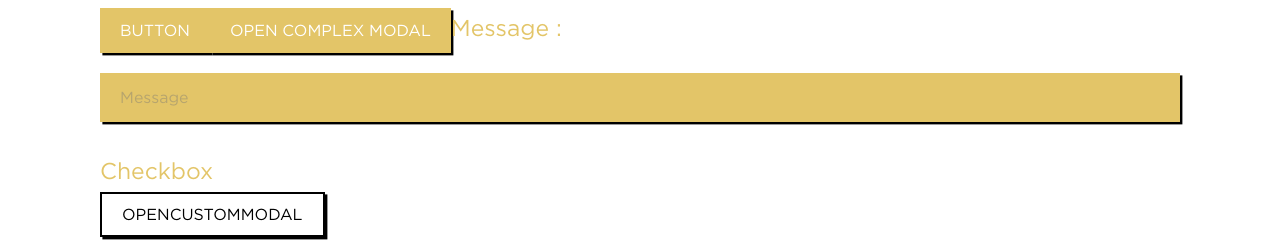
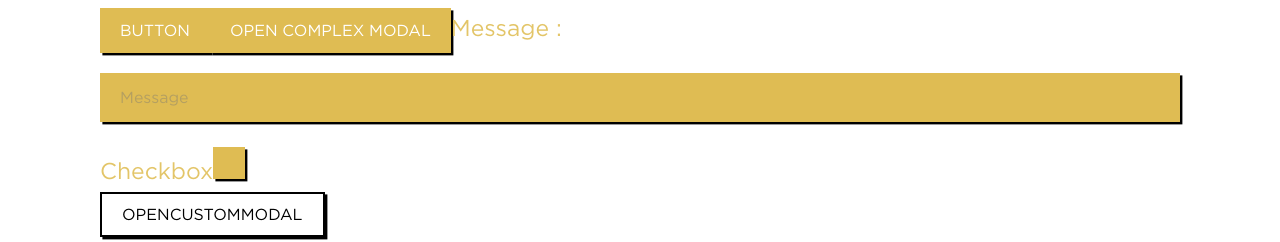
Before and after one commit to use-compose/ui, a Vue app: page / in a window 1280 px wide. Shown: the top 242 px of the page. Built offline with nearby package versions, Linux system fonts and the light colour scheme.

Commit message:
Fix state common lightness between variants (#281)
* Fix state common lightness between variants

* Adjust state base lightness

```diff
--- a/src/assets/css/theme.css
+++ b/src/assets/css/theme.css
@@ -7,6 +7,7 @@
 /*
  * CSS Type Grinding - https://www.bitovi.com/blog/css-only-type-grinding-casting-tokens-into-useful-values
 */
+@layer state;
 
 /*
  * Color Properties
@@ -83,6 +84,12 @@
       color-mix(in srgb,
         var(--color-secondary) calc(var(--secondary) * 100%),
         var(--color-danger) calc(var(--danger) * 100%)));
+  /*
+  --theme-current-color-hue: calc(var(--color-bg-hue) * var(--primary) + var(--color-bg-hue) * var(--secondary) + var(--color-bg-hue) * var(--danger));
+  --theme-current-color-saturation: calc(var(--color-bg-saturation) * var(--primary) + var(--color-bg-saturation) * var(--secondary) + var(--color-bg-saturation) * var(--danger));
+  --theme-current-color-lightness: calc(var(--color-bg-lightness) * var(--primary) + var(--color-bg-lightness) * var(--secondary) + var(--color-bg-lightness) * var(--danger));
+  --theme-current-color-opacity: calc(var(--color-bg-opacity) * var(--primary) + var(--color-bg-opacity) * var(--secondary) + var(--color-bg-opacity) * var(--danger)); */
+
 
   --component-box-shadow: var(--component-box-shadow-base);
   --component-box-shadow-color: var(--theme-current-color);
@@ -167,6 +174,13 @@
   --text: var(--text-else-0);
 }
 
+
+/* TODO: dynamic font color based on background */
+.y-button span {
+  --color-text-not-percentage: var(--color-text-lightness) / 1%;
+  --component-text-lightness: calc(((var(--component-bg-lightness) / 1%) - var(--threshold) * 1%) * -100%);
+}
+
 /*
  * State Properties
 */
@@ -236,8 +250,8 @@
   inherits: true;
 }
 
-/*
-.base {
+@layer state {
+  .base:not([disabled]):not(.disabled) {
     --state: base;
   }
 
@@ -255,7 +269,34 @@
 
   .disabled {
     --state: disabled;
-} */
+  }
+
+  .base,
+  .hover,
+  .active,
+  .focus,
+  .focus-visible,
+  .disabled {
+    --base-else-0: var(--state);
+    --base: var(--base-else-0);
+
+    --hover-else-0: var(--state);
+    --hover: var(--hover-else-0);
+
+    --active-else-0: var(--state);
+    --active: var(--active-else-0);
+
+    --focus-else-0: var(--state);
+    --focus: var(--focus-else-0);
+
+    --disabled-else-0: var(--state);
+    --disabled: var(--disabled-else-0);
+
+  }
+
+
+}
+
 
 /* .focus,
 :focus,
--- a/src/assets/css/theme/state.css
+++ b/src/assets/css/theme/state.css
@@ -6,7 +6,7 @@
 :root {
   --state-base-bg-hue: 0;
   --state-base-bg-saturation: 0%;
-  --state-base-bg-lightness: var(--color-primary-lightness);
+  --state-base-bg-lightness: 60%;
   --state-base-bg-opacity: 1;
   --state-base-border-hue: 0;
   --state-base-border-saturation: 0%;
--- a/src/assets/scss/base/_animations.scss
+++ b/src/assets/scss/base/_animations.scss
@@ -70,24 +70,24 @@
 
 @keyframes checked-in {
   0% {
-    transform: scale(0);
+    --transform-scale: 0;
     background-color: transparent;
   }
 
   100% {
-    transform: scale(1);
+    --transform-scale: 1;
     background-color: utils.color(main-dark, black);
   }
 }
 
 @keyframes checked-out {
   0% {
-    transform: scale(1);
+    --transform-scale: 1;
     background-color: utils.color(main-dark, black);
   }
 
   100% {
-    transform: scale(0);
+    --transform-scale: 0;
     background-color: transparent;
   }
 }
--- a/src/assets/scss/theme.scss
+++ b/src/assets/scss/theme.scss
@@ -211,6 +211,7 @@ body {
 @include utils.cssvars(
   'component',
   (
+    // height: auto,
     transform: translate(0, 0),
     transform-value: calc(utils.theme(base-unit-calc) / 2 * var(--active)),
     transform-hover: utils.component(transform),
@@ -227,7 +228,7 @@ body {
     border-color: utils.color(main-dark),
     font-size: 1rem,
     not-contained: calc(1 - var(--contained, 1)),
-    transition: all 0.1s linear,
+    transition: all 0.1s linear
   )
 );
 
--- a/src/assets/scss/theme/_variant.scss
+++ b/src/assets/scss/theme/_variant.scss
@@ -42,11 +42,13 @@
     @include state.hover {
       @include mixins.component(bg-opacity, var(--state-active-bg-lightness));
     }
+
+    @include state.focus {
+      @include mixins.component(bg-opacity, var(--state-base-bg-lightness));
+    }
+
     @include state.active {
       @include mixins.component(bg-opacity, var(--state-hover-bg-lightness));
-    }
-    @include state.focus {
-      @include mixins.component(bg-opacity, var(--state-base-bg-lightness));
     }
 
     @include state.disabled {
@@ -66,10 +68,7 @@
       @include mixins.component(bg-opacity, var(--state-active-bg-lightness));
       // --variant-text-border-opacity: 1; // @include mixins.component(bg-opacity, var(--state-hover-bg-lightness));
     }
-    @include state.active {
-      @include mixins.component(bg-opacity, var(--state-hover-bg-lightness));
-      outline: 2px solid currentcolor;
-    }
+
     @include state.focus {
       @include mixins.component(bg-opacity, var(--state-base-bg-lightness));
       // @include mixins.component(border-width, 2px);
@@ -77,6 +76,11 @@
       // @include mixins.component(color-border, currentcolor);
     }
 
+    @include state.active {
+      @include mixins.component(bg-opacity, var(--state-hover-bg-lightness));
+      outline: 2px solid currentcolor;
+    }
+
     @include state.disabled {
       @include mixins.component(bg-opacity, var(--state-disabled-bg-lightness));
     }
--- a/src/components/form/YCheckbox/YCheckbox.scss
+++ b/src/components/form/YCheckbox/YCheckbox.scss
@@ -1,5 +1,13 @@
 @use '@/assets/scss/utils/index' as *;
 @use '@/assets/scss/theme.scss' as *;
+
+// Needed for the animation
+// https://css-tricks.com/exploring-property-and-its-animating-powers/
+@property --transform-scale {
+  syntax: '<number>';
+  inherits: false;
+  initial-value: 0;
+}
 
 .y-checkbox {
   @include theme-component;
@@ -8,9 +16,9 @@
   @include component(margin-bottom, 0);
   @include component(padding-x, 0);
   @include component(padding-y, 0);
-  height: calc(0.75 * y-checkbox(height));
+  // height: calc(0.75 * y-checkbox(height));
 
-  @include y-checkbox(height, component(height));
+  @include component(height, 32px);
 
   cursor: pointer;
   position: relative;
@@ -23,15 +31,14 @@
     content: '';
     border-color: var(--color-primary);
     display: flex;
-    transform: scale(0);
+    --transform-scale: 0;
     transition: 120ms transform ease-in-out;
-    width: var(--width);
-    height: var(--height);
     position: absolute;
-    height: 80%;
-    width: 80%;
-    top: 10%;
-    left: 10%;
+    height: 70%;
+    width: 70%;
+    top: 50%;
+    left: 50%;
+    transform: translate(-50%, -50%) scale(var(--transform-scale));
 
     animation: var(--y-checkbox-animation);
   }
--- a/style-dictionary/tokens/state.json
+++ b/style-dictionary/tokens/state.json
@@ -4,7 +4,7 @@
       "bg": {
         "hue": { "value": 0 },
         "saturation": { "value": "0%" },
-        "lightness": { "value": "var(--color-primary-lightness)" },
+        "lightness": { "value": "60%" },
         "opacity": { "value": 1 }
       },
       "border": {
```
Lines whose indentation alone changed are shown as unchanged.
